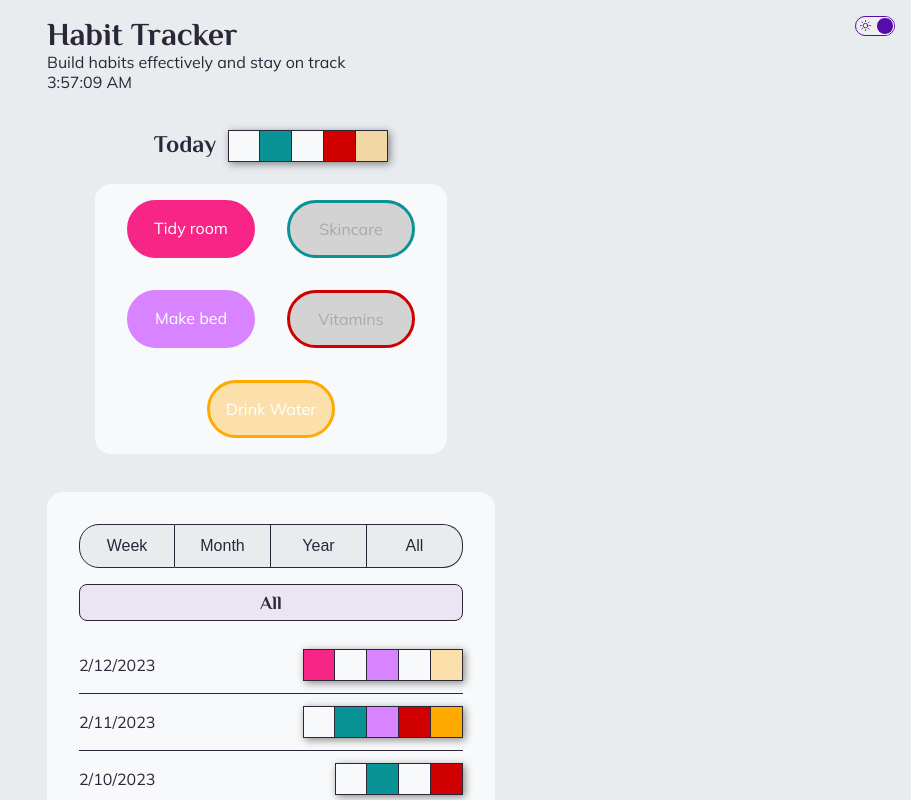
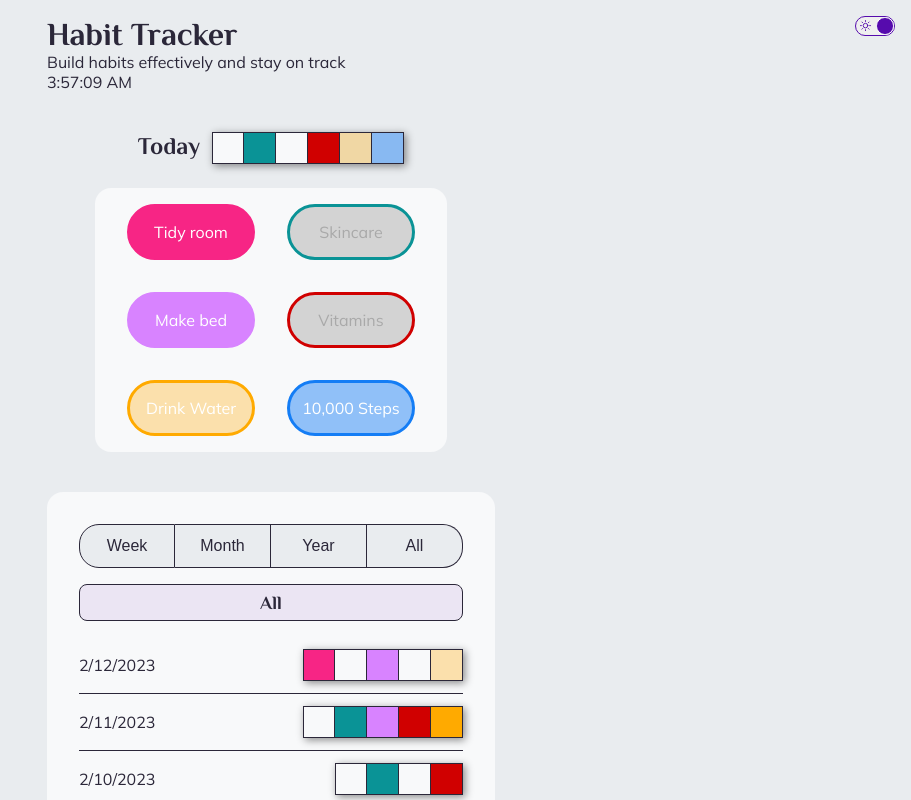
Before and after one commit to jennstirpe/habit-tracker, a React (Create React App) app: page / in a window 1280 px wide. Shown: the top 800 px of the page, without its empty margins (369-1280 px from the left). Built offline with nearby package versions, Linux system fonts and the light colour scheme.

Commit message:
Fixed style issues with current day checklist

```diff
--- a/src/App.js
+++ b/src/App.js
@@ -120,6 +120,18 @@ function App() {
         currentAmt: 40,
         goalAmt: 80,
         unit: "ounces"
+      },
+      complete: false
+    },
+    {
+      id: 7,
+      name: "10,000 Steps",
+      color: "#147df5",
+      type: "quantity",
+      goal: {
+        currentAmt: 7500,
+        goalAmt: 10000,
+        unit: "steps"
       },
       complete: false
     },
--- a/src/components/main/styled/display/Checklist.styled.js
+++ b/src/components/main/styled/display/Checklist.styled.js
@@ -32,9 +32,13 @@ export const StyledChecklist = styled.section`
 
     .checklist-item {
         width: 8rem;
-        padding: 1rem;
+        height: 3.5rem;
+        word-wrap: break-word;
         margin: 1rem 0;
         text-align: center;
+        display: flex;
+        justify-content: center;
+        align-items: center;
         border-radius: 2rem;
         transition: all 150ms linear;
         background: ${({theme}) => theme.colors.bgSecondary};
```
